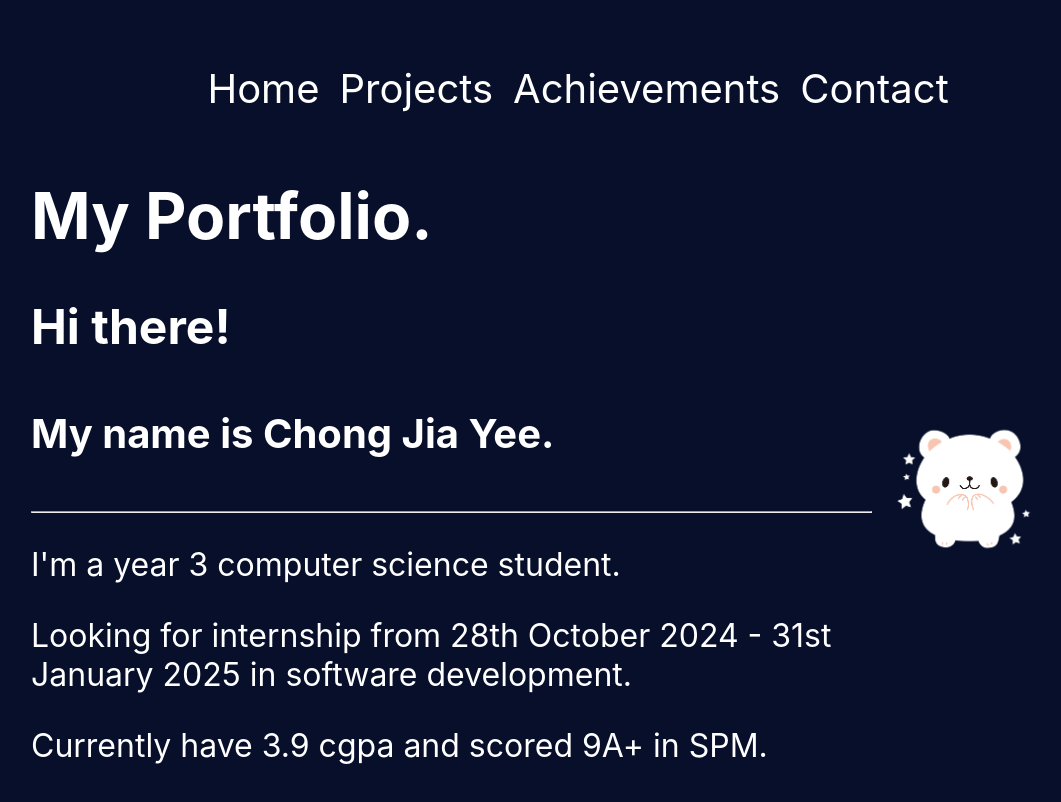
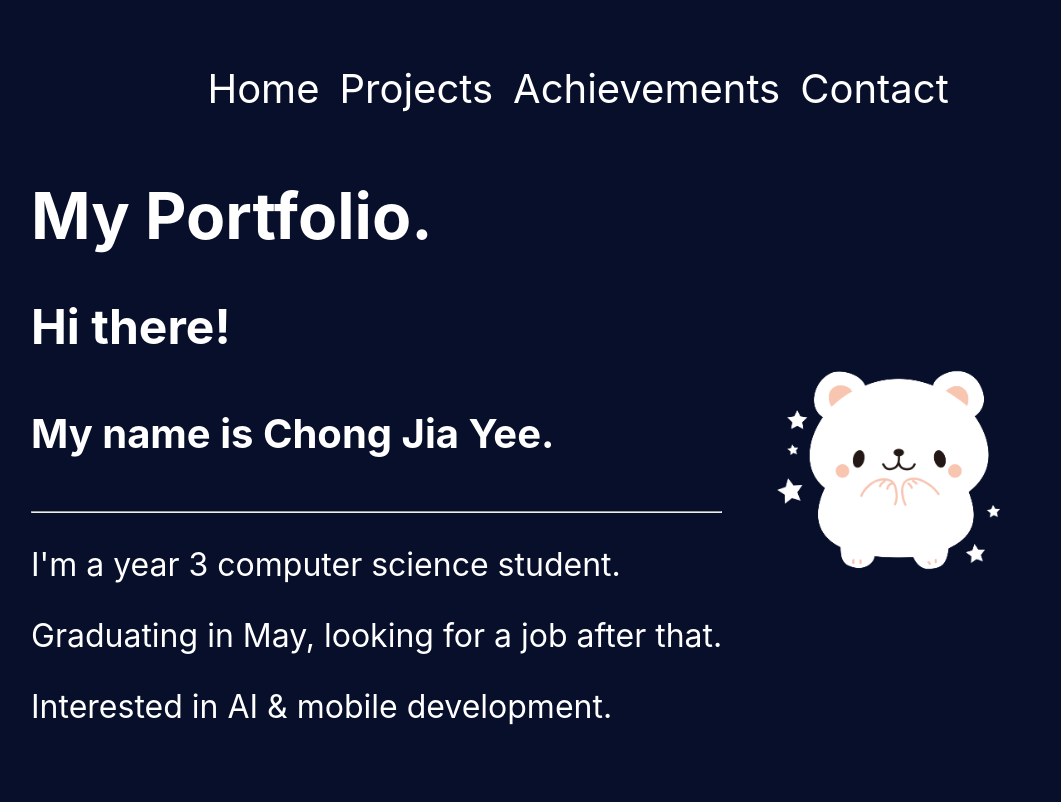
Before and after one commit to chongjiayee0156/portfolio2, a React (Create React App) app: page / in a window 1280 px wide. Shown: the top 802 px of the page, without its empty margins (97-1158 px from the left). Built offline with nearby package versions, Linux system fonts and the light colour scheme.

Commit message:
update projects in NTU

```diff
--- a/src/components/Home/Home.js
+++ b/src/components/Home/Home.js
@@ -11,8 +11,8 @@ export default function Home(){
             <h4>My name is Chong Jia Yee.</h4>
             <hr></hr>
             <p>I'm a year 3 computer science student. </p>
-            <p>Looking for internship from 28th October 2024 - 31st January 2025 in software development. </p>
-            <p>Currently have 3.9 cgpa and scored 9A+ in SPM. </p>
+            <p>Graduating in May, looking for a job after that. </p>
+            <p>Interested in AI & mobile development. </p>
             </div>
             <div className='img'>
                 <img src={cuteImage} alt="profile" />
```
